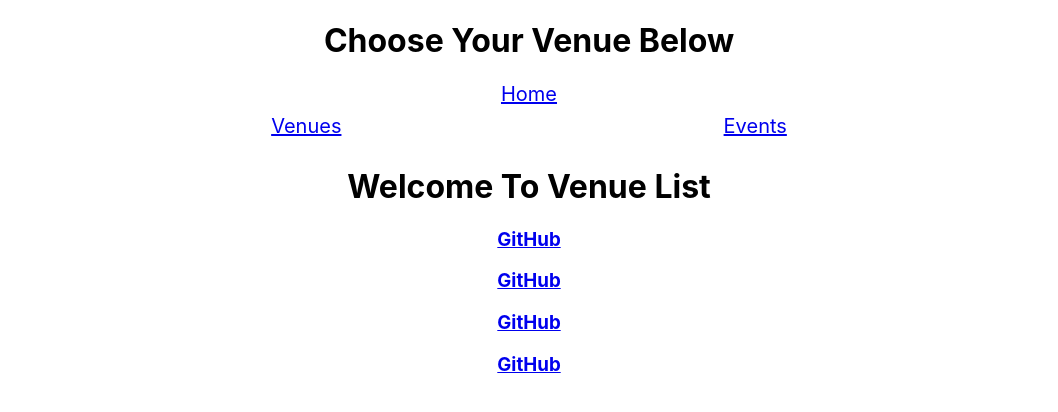
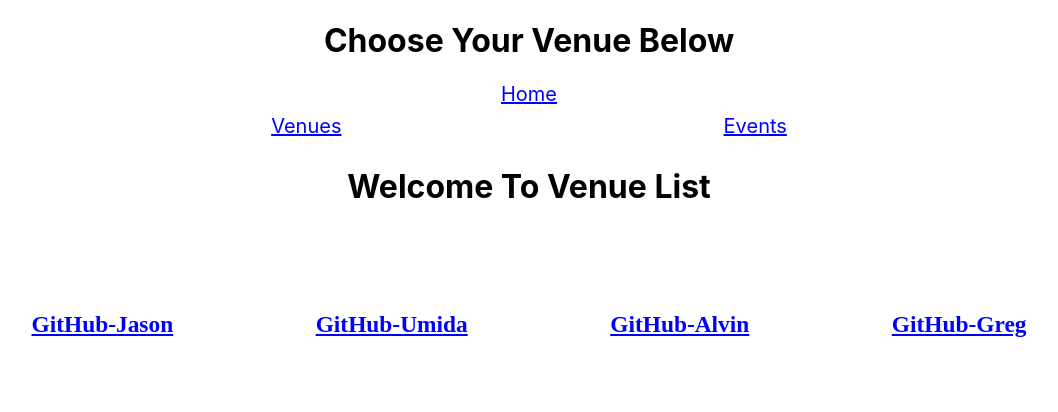
Before and after one commit to jasondcarmichael/tick-it-events-and-venues, a React (Create React App) app in the folder venue-events/: page / in a window 1280 px wide. Shown: the top 412 px of the page, without its empty margins (111-1169 px from the left). Built offline with nearby package versions, Linux system fonts and the light colour scheme; the HTML template or start-up script is replaced by a standard one.

Commit message:
update footer

```diff
--- a/venue-events/src/App.css
+++ b/venue-events/src/App.css
@@ -14,3 +14,38 @@
   font-size: 20px;
   align-items: center;
 }
+
+.footer {
+  display: flex;
+  flex-direction: row;
+  justify-content: space-evenly;
+  font-family: cursive;
+  font-size: 20px;
+}
+
+
+.footer-container {
+  padding-top: 3em;
+  background-color: white;
+  width: 100%;
+  align-items: center;
+}
+
+a:link {
+  color: blue;
+}
+
+/* visited link */
+a:visited {
+  color: blue;
+}
+
+/* mouse over link */
+a:hover {
+  color: hotpink;
+}
+
+/* selected link */
+a:active {
+  color: blue;
+}
--- a/venue-events/src/components/Events.jsx
+++ b/venue-events/src/components/Events.jsx
@@ -28,10 +28,9 @@ export default function Events () {
                         <h3>Event Name: {value.name}</h3>
                         <h3>Event Type: {value.type}</h3>
                         <p>Event Description: {value.description}</p>
-                        <p>ASL Interpreter: {value.asl_interpreter}</p>
+                        <p>ASL Interpreter: {value.asl_interpreter?"yes":"no"}</p>
                         <p>Date of Event: {value.date}</p>
-                        <p>Alcohol Servered: {value.alcohol_served}</p>
-                        <p>Photo: {value.photo_url}</p>
+                        <p>Alcohol Served: {value.alcohol_served?"yes":"no"}</p>
                         <img src={value.photo_url}></img>
                         <br />
                     </div>
--- a/venue-events/src/components/Footer.jsx
+++ b/venue-events/src/components/Footer.jsx
@@ -2,13 +2,13 @@ export default function Footer () {
     return (
         <div className="footer-container">
         <div className="footer">
-            <h3> <a href="/" target=" _blank" rel="noopener noreferrer">GitHub</a></h3>
+            <h3> <a href="https://github.com/jasondcarmichael" target=" _blank" rel="noopener noreferrer">GitHub-Jason</a></h3>
 
-            <h3> <a href="/" target=" _blank" rel="noopener noreferrer">GitHub</a></h3>
+            <h3> <a href="https://github.com/um1ka" target=" _blank" rel="noopener noreferrer">GitHub-Umida</a></h3>
 
-            <h3> <a href="/" target=" _blank" rel="noopener noreferrer">GitHub</a></h3>
+            <h3> <a href="https://github.com/Anasterisk" target=" _blank" rel="noopener noreferrer">GitHub-Alvin</a></h3>
 
-            <h3> <a href="/" target=" _blank" rel="noopener noreferrer">GitHub</a></h3>
+            <h3> <a href="https://github.com/swanmac" target=" _blank" rel="noopener noreferrer">GitHub-Greg</a></h3>
         </div>
         </div>
     )
--- a/venue-events/src/components/Venues.jsx
+++ b/venue-events/src/components/Venues.jsx
@@ -27,9 +27,8 @@ export default function Venues () {
                         <h3>Venue Name: {value.name}</h3>
                         <p>Address: {value.address}</p>
                         <p>Description: {value.description}</p>
-                        <p>Onsite Parking: {value.onsite_parking}</p>
+                        <p>Onsite Parking: {value.onsite_parking?"yes":"no"}</p>
                         <p>Capacity: {value.capacity}</p>
-                        <p>Photo: {value.photo_url}</p>
                         <img src={value.photo_url}></img>
                         <br />
                     </div>
```
